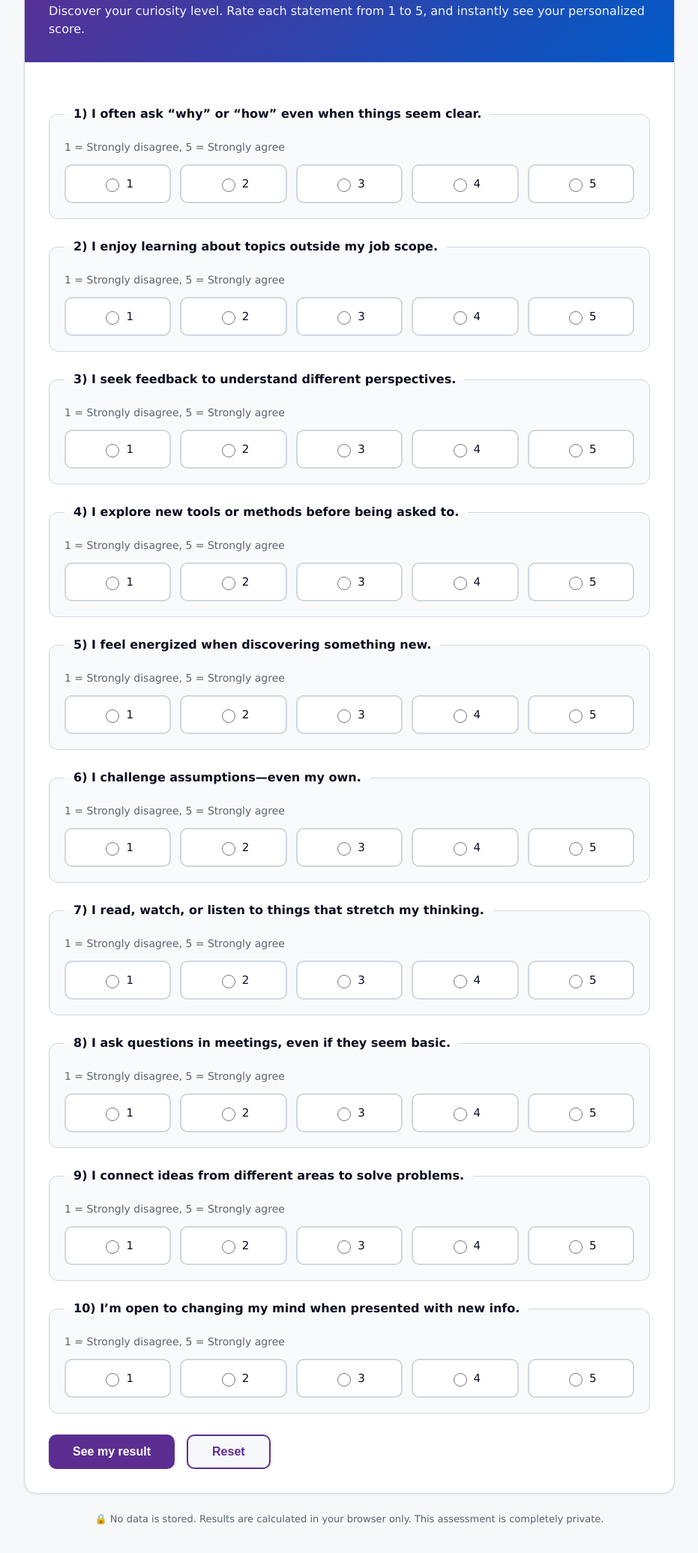
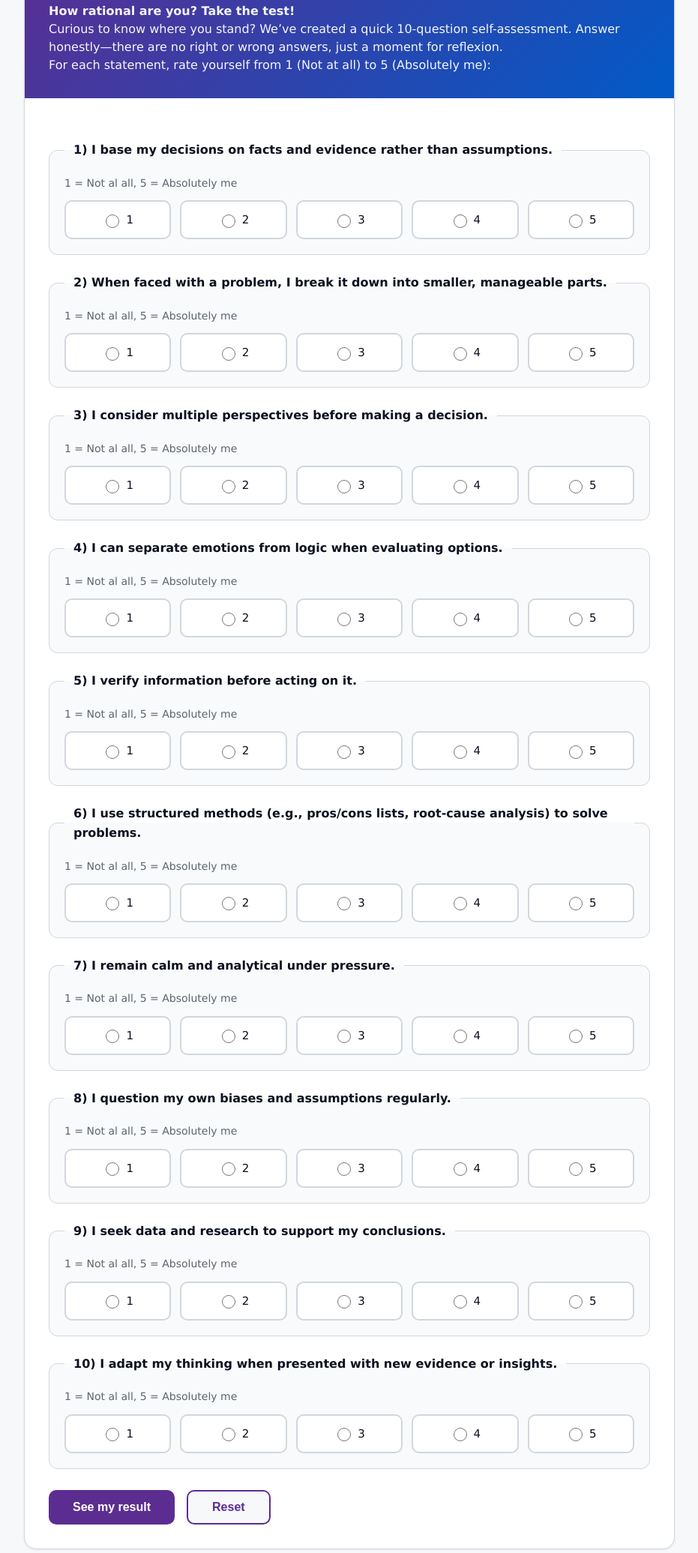
Before and after one commit to jeromenaif/curiosity-quiz, a plain HTML site: page index.html in a window 1280 px wide. Shown: the part 108-2179 px from the top of the page at 75% size, without its empty margins (174-1105 px from the left). Drawn offline with Linux system fonts and the light colour scheme.

Commit message:
Add files via upload

```diff
--- a/index.html
+++ b/index.html
@@ -3,7 +3,7 @@
 <html lang="en">
 <head>
   <meta charset="utf-8" />
-  <title>Curiosity Assessment | Proximus</title>
+  <title>Rational Thinking | Proximus</title>
   <meta name="viewport" content="width=device-width, initial-scale=1" />
   <style>
     /* Proximus Brand Colors */
@@ -428,16 +428,18 @@
 
     <div class="card">
       <header>
-        <h1>Curiosity Assessment</h1>
-        <p>Discover your curiosity level. Rate each statement from 1 to 5, and instantly see your personalized score.</p>
+        <h1>Rational Thinking</h1>
+        <p><b>How rational are you? Take the test!</b><br>
+Curious to know where you stand? We’ve created a quick 10-question self-assessment. Answer honestly—there are no right or wrong answers, just a moment for reflexion.
+ <br>For each statement, rate yourself from 1 (Not at all) to 5 (Absolutely me): </p>
       </header>
 
       <form id="quiz" novalidate>
         <!-- Question 1 -->
         <fieldset>
-          <legend>1) I often ask “why” or “how” even when things seem clear.</legend>
+          <legend>1) I base my decisions on facts and evidence rather than assumptions.</legend>
           <div class="q">
-            <div class="hint">1 = Strongly disagree, 5 = Strongly agree</div>
+            <div class="hint">1 = Not al all, 5 = Absolutely me</div>
             <div class="scale" role="radiogroup" aria-label="Question 1 scale">
               <label><input type="radio" name="q1" value="1" required><span>1</span></label>
               <label><input type="radio" name="q1" value="2"><span>2</span></label>
@@ -450,9 +452,9 @@
 
         <!-- Question 2 -->
         <fieldset>
-          <legend>2) I enjoy learning about topics outside my job scope.</legend>
+          <legend>2) When faced with a problem, I break it down into smaller, manageable parts.</legend>
           <div class="q">
-            <div class="hint">1 = Strongly disagree, 5 = Strongly agree</div>
+            <div class="hint">1 = Not al all, 5 = Absolutely me</div>
             <div class="scale" role="radiogroup" aria-label="Question 2 scale">
               <label><input type="radio" name="q2" value="1" required><span>1</span></label>
               <label><input type="radio" name="q2" value="2"><span>2</span></label>
@@ -465,9 +467,9 @@
 
         <!-- Question 3 -->
         <fieldset>
-          <legend>3) I seek feedback to understand different perspectives.</legend>
+          <legend>3) I consider multiple perspectives before making a decision.</legend>
           <div class="q">
-            <div class="hint">1 = Strongly disagree, 5 = Strongly agree</div>
+            <div class="hint">1 = Not al all, 5 = Absolutely me</div>
             <div class="scale" role="radiogroup" aria-label="Question 3 scale">
               <label><input type="radio" name="q3" value="1" required><span>1</span></label>
               <label><input type="radio" name="q3" value="2"><span>2</span></label>
@@ -480,9 +482,9 @@
 
         <!-- Question 4 -->
         <fieldset>
-          <legend>4) I explore new tools or methods before being asked to.</legend>
+          <legend>4) I can separate emotions from logic when evaluating options.</legend>
           <div class="q">
-            <div class="hint">1 = Strongly disagree, 5 = Strongly agree</div>
+            <div class="hint">1 = Not al all, 5 = Absolutely me</div>
             <div class="scale" role="radiogroup" aria-label="Question 4 scale">
               <label><input type="radio" name="q4" value="1" required><span>1</span></label>
               <label><input type="radio" name="q4" value="2"><span>2</span></label>
@@ -495,9 +497,9 @@
 
         <!-- Question 5 -->
         <fieldset>
-          <legend>5) I feel energized when discovering something new.</legend>
+          <legend>5) I verify information before acting on it.</legend>
           <div class="q">
-            <div class="hint">1 = Strongly disagree, 5 = Strongly agree</div>
+            <div class="hint">1 = Not al all, 5 = Absolutely me</div>
             <div class="scale" role="radiogroup" aria-label="Question 5 scale">
               <label><input type="radio" name="q5" value="1" required><span>1</span></label>
               <label><input type="radio" name="q5" value="2"><span>2</span></label>
@@ -510,9 +512,9 @@
 
         <!-- Question 6 -->
         <fieldset>
-          <legend>6) I challenge assumptions—even my own.</legend>
+          <legend>6) I use structured methods (e.g., pros/cons lists, root-cause analysis) to solve problems.</legend>
           <div class="q">
-            <div class="hint">1 = Strongly disagree, 5 = Strongly agree</div>
+            <div class="hint">1 = Not al all, 5 = Absolutely me</div>
             <div class="scale" role="radiogroup" aria-label="Question 6 scale">
               <label><input type="radio" name="q6" value="1" required><span>1</span></label>
               <label><input type="radio" name="q6" value="2"><span>2</span></label>
@@ -525,9 +527,9 @@
 
         <!-- Question 7 -->
         <fieldset>
-          <legend>7) I read, watch, or listen to things that stretch my thinking.</legend>
+          <legend>7) I remain calm and analytical under pressure.</legend>
           <div class="q">
-            <div class="hint">1 = Strongly disagree, 5 = Strongly agree</div>
+            <div class="hint">1 = Not al all, 5 = Absolutely me</div>
             <div class="scale" role="radiogroup" aria-label="Question 7 scale">
               <label><input type="radio" name="q7" value="1" required><span>1</span></label>
               <label><input type="radio" name="q7" value="2"><span>2</span></label>
@@ -540,9 +542,9 @@
 
         <!-- Question 8 -->
         <fieldset>
-          <legend>8) I ask questions in meetings, even if they seem basic.</legend>
+          <legend>8) I question my own biases and assumptions regularly.</legend>
           <div class="q">
-            <div class="hint">1 = Strongly disagree, 5 = Strongly agree</div>
+            <div class="hint">1 = Not al all, 5 = Absolutely me</div>
             <div class="scale" role="radiogroup" aria-label="Question 8 scale">
               <label><input type="radio" name="q8" value="1" required><span>1</span></label>
               <label><input type="radio" name="q8" value="2"><span>2</span></label>
@@ -555,9 +557,9 @@
 
         <!-- Question 9 -->
         <fieldset>
-          <legend>9) I connect ideas from different areas to solve problems.</legend>
+          <legend>9) I seek data and research to support my conclusions.</legend>
           <div class="q">
-            <div class="hint">1 = Strongly disagree, 5 = Strongly agree</div>
+            <div class="hint">1 = Not al all, 5 = Absolutely me</div>
             <div class="scale" role="radiogroup" aria-label="Question 9 scale">
               <label><input type="radio" name="q9" value="1" required><span>1</span></label>
               <label><input type="radio" name="q9" value="2"><span>2</span></label>
@@ -570,9 +572,9 @@
 
         <!-- Question 10 -->
         <fieldset>
-          <legend>10) I’m open to changing my mind when presented with new info.</legend>
+          <legend>10) I adapt my thinking when presented with new evidence or insights.</legend>
           <div class="q">
-            <div class="hint">1 = Strongly disagree, 5 = Strongly agree</div>
+            <div class="hint">1 = Not al all, 5 = Absolutely me</div>
             <div class="scale" role="radiogroup" aria-label="Question 10 scale">
               <label><input type="radio" name="q10" value="1" required><span>1</span></label>
               <label><input type="radio" name="q10" value="2"><span>2</span></label>
@@ -608,10 +610,10 @@
     const catEl = document.getElementById('category');
 
     function categorize(score) {
-      if (score >= 40) return { text: "🚀 Curiosity Champion – You inspire others with your thirst for knowledge!", cls: "ok" };
-      if (score >= 30) return { text: "🌱 Curious Explorer – Great start! Keep exploring and stretching your boundaries.", cls: "" };
-      if (score >= 15) return { text: "💡 Emerging Learner – Hidden potential is waiting to be unlocked.", cls: "" };
-      return { text: "🔓 Time to Unlock – Your curiosity journey is just beginning!", cls: "warn" };
+      if (score >= 41) return { text: "🚀 Visionary Pathfinder – Lead the way!", cls: "ok" };
+      if (score >= 26) return { text: "🌱 Mindful Thinker – Level up your logic!", cls: "" };
+      if (score <= 25) return { text: "💡 Emerging Explorer – Take the first step!", cls: "" };
+      return { text: "🔓 Emerging Explorer – Take the first step!", cls: "warn" };
     }
 
     form.addEventListener('submit', (e) => {
```
